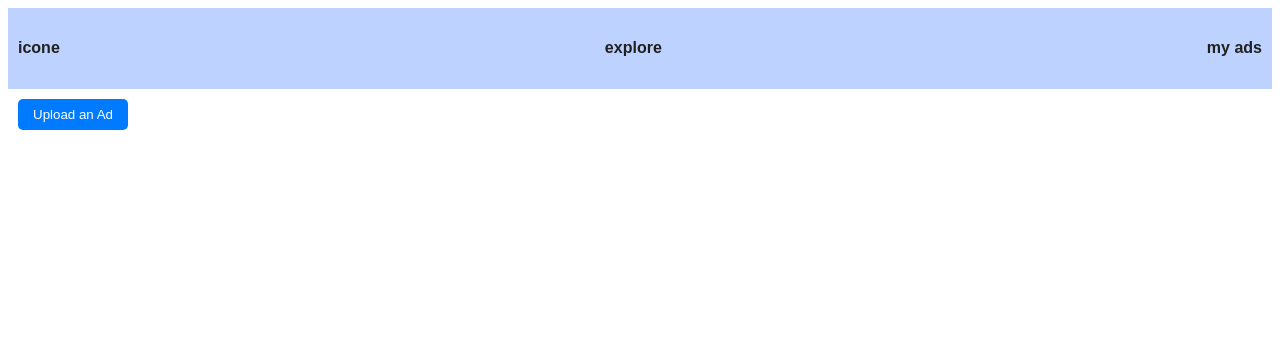
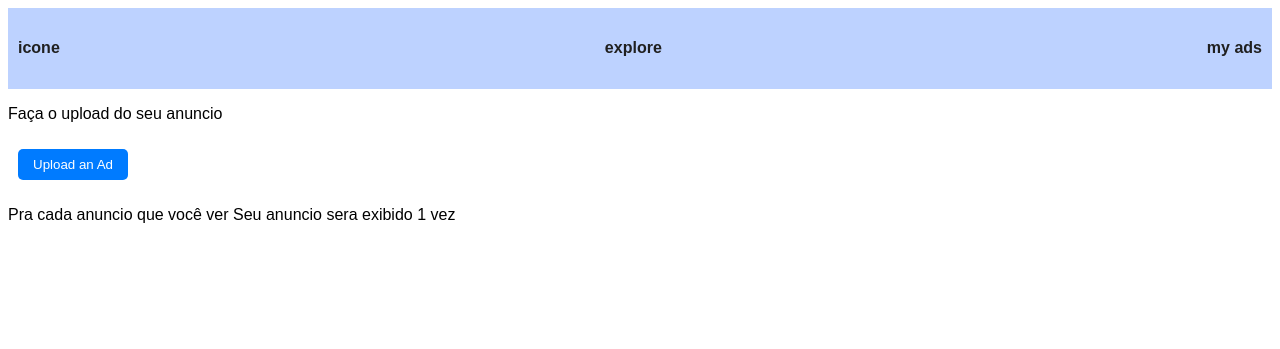
Before and after one commit to caiobadosmanos/AdColl, a Flask app: page /mypage in a window 1280 px wide. Shown: the top 349 px of the page. Run offline with Flask 3, Linux system fonts and the light colour scheme; a user stored in the database is signed in; some libraries are stand-ins or nearby versions.

Commit message:
Auto-commit: Sat Mar  1 22:00:35 UTC 2025

```diff
--- a/app.py
+++ b/app.py
@@ -108,8 +108,13 @@ def mypage():
             id = request.form.get("upload")
             return render_template("upload.html" ,id = id)
 
-
-    return render_template("mypage.html")
+    id = session["user_id"]
+    ad = db.execute("SELECT * FROM ads WHERE user_id = ?",id)
+    if ad:
+        ad = ad[0]
+    else:
+        ad = None
+    return render_template("mypage.html",ad = ad)
 
 
 
--- a/templates/mypage.html
+++ b/templates/mypage.html
@@ -4,6 +4,19 @@ My Page
 {% endblock %}
 {% block main %}
 
-<form method ="post"><button class ="button">Upload an Ad</button></form>
+{% if ad %}
+
+    <h2 style="text-align: center; margin: 10px;">Seu Anuncio:</h2>
+    <h3>{{ad["descripiton"]}}</h3>
+
+{% endif %}
+{% if not ad %}
+
+    <p>Faça o upload do seu anuncio</p>
+    <form method ="post"><button class ="button">Upload an Ad</button></form>
+    <p>Pra cada anuncio que você ver Seu anuncio sera exibido 1 vez</p>
+
+{% endif %}
+
 
 {% endblock %}
```
Also changed, not shown: 1 other file.
